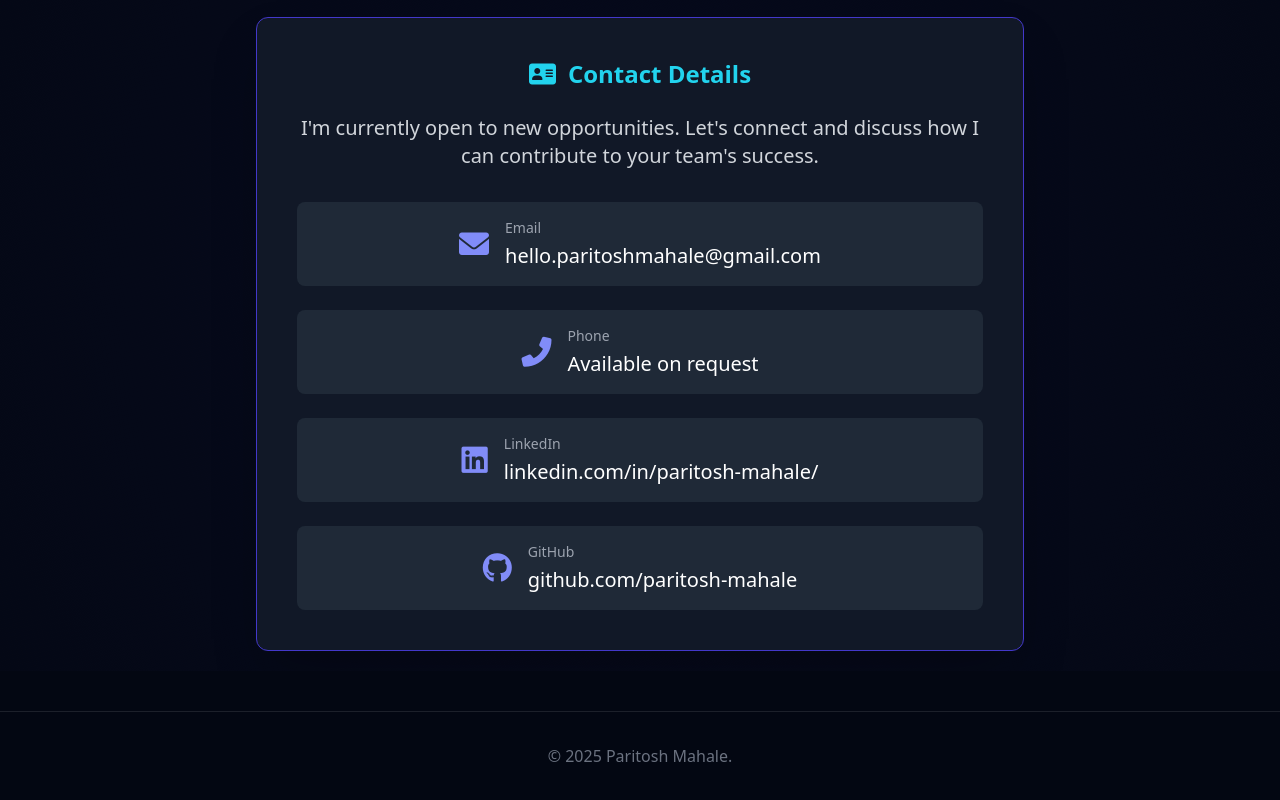
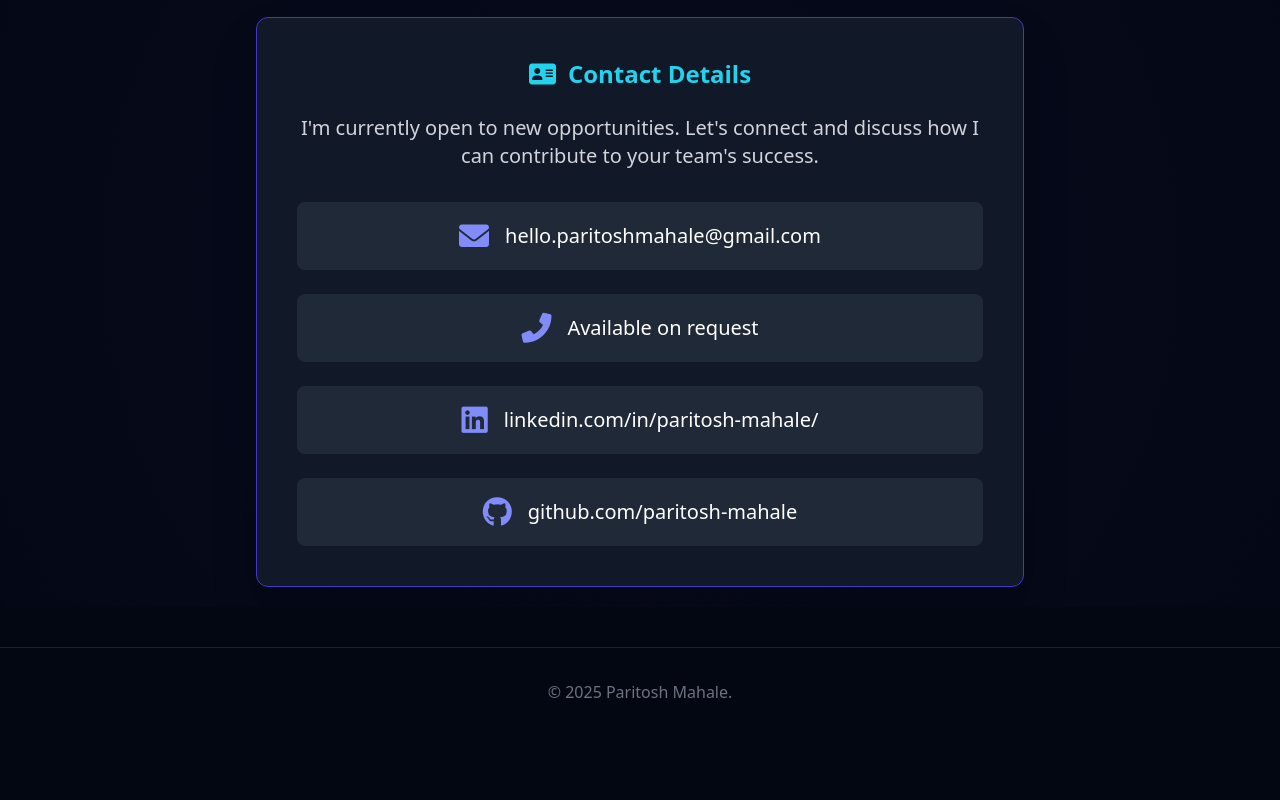
Before and after one commit to paritosh-mahale/portfolio, a website: page index.html in a window 1280 px wide. Shown: the part 3894-4694 px from the top of the page. After the commit the page ends 4630 px from the top, so only its background shows below. Drawn offline with nearby package versions, Linux system fonts and the light colour scheme.

Commit message:
Updated contact us section

```diff
--- a/index.html
+++ b/index.html
@@ -1016,7 +1016,6 @@
             <div class="flex items-center justify-center p-4 bg-gray-800 rounded-lg hover:bg-gray-750 transition duration-300">
               <i class="fas fa-envelope text-3xl text-indigo-400 mr-4"></i>
               <div>
-                <p class="text-sm text-gray-400 mb-1">Email</p>
                 <a
                   href="mailto:hello.paritoshmahale@gmail.com"
                   class="text-xl text-white hover:text-cyan-400 transition duration-300"
@@ -1028,7 +1027,7 @@
             <div class="flex items-center justify-center p-4 bg-gray-800 rounded-lg hover:bg-gray-750 transition duration-300">
               <i class="fas fa-phone-alt text-3xl text-indigo-400 mr-4"></i>
               <div>
-                <p class="text-sm text-gray-400 mb-1">Phone</p>
+
                 <p class="text-xl text-white">Available on request</p>
               </div>
             </div>
@@ -1036,7 +1035,7 @@
             <div class="flex items-center justify-center p-4 bg-gray-800 rounded-lg hover:bg-gray-750 transition duration-300">
               <i class="fab fa-linkedin text-3xl text-indigo-400 mr-4"></i>
               <div>
-                <p class="text-sm text-gray-400 mb-1">LinkedIn</p>
+
                 <a
                   href="https://www.linkedin.com/in/paritosh-mahale-536020156/"
                   target="_blank"
@@ -1050,7 +1049,7 @@
             <div class="flex items-center justify-center p-4 bg-gray-800 rounded-lg hover:bg-gray-750 transition duration-300">
               <i class="fab fa-github text-3xl text-indigo-400 mr-4"></i>
               <div>
-                <p class="text-sm text-gray-400 mb-1">GitHub</p>
+
                 <a
                   href="https://github.com/paritosh-mahale"
                   target="_blank"
```
